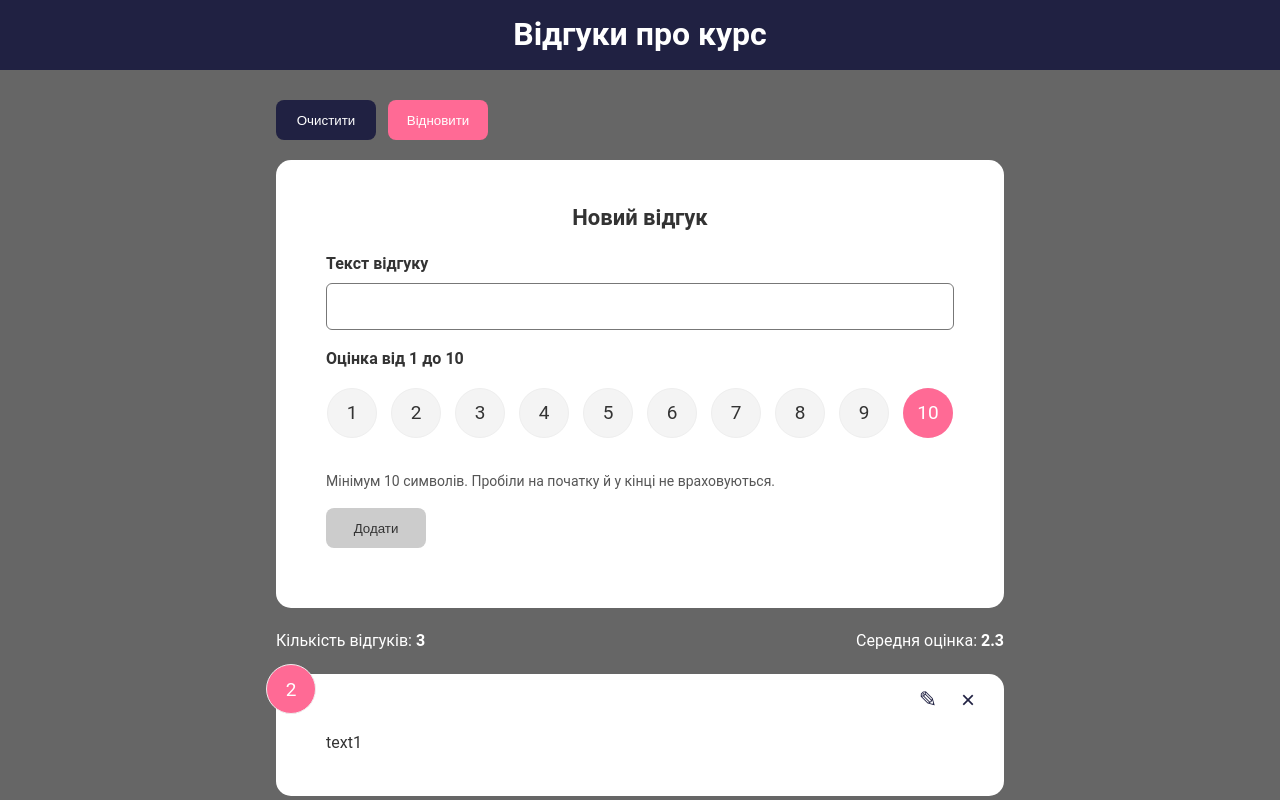
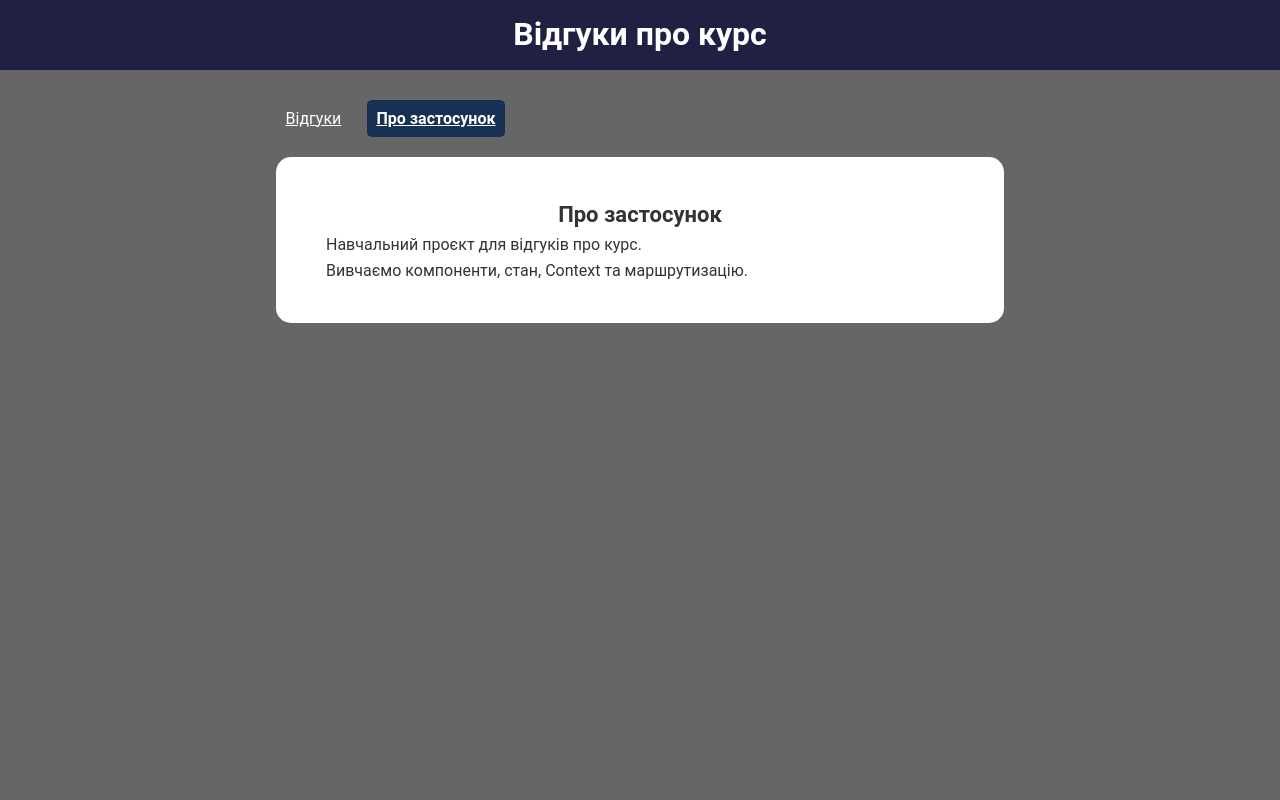
Before and after one commit to Volodymyr-Kovdrysh/frontend-2026, a React (Vite) app: page /about in a window 1280 px wide. Shown: the top 800 px of the page. Built offline with nearby package versions, Linux system fonts and the light colour scheme.

Commit message:
Кінець лекції №8

```diff
--- a/package.json
+++ b/package.json
@@ -12,6 +12,7 @@
   "dependencies": {
     "react": "^19.2.8",
     "react-dom": "^19.2.8",
+    "react-router": "7.9.3",
     "uuid": "^14.0.2"
   },
   "devDependencies": {
--- a/src/App.jsx
+++ b/src/App.jsx
@@ -1,65 +1,17 @@
-import { useContext } from "react";
-import FeedbackContext from "./context/FeedbackContext.jsx";
 import FeedBackList from "./components/FeedBackList.jsx";
 import FeedBackStat from "./components/FeedBackStat.jsx";
-import Header from "./components/Header.jsx";
 import FeedBackFormSection from "./components/FeedbackFormSection.jsx";
 import FeedBackProvider from "./context/FeedBackProvider.jsx";
-
-function FeedBackContent() {
-  const { editingFeedback, cancelEdit, clearFeedbacks, resetFeedbacks } =
-    useContext(FeedbackContext);
-
-  return (
-    <>
-      <Header />
-      <main className="container">
-        <div
-          className="feedback-actions"
-          role="group"
-          aria-label="Дії зі списком"
-        >
-          <button
-            type="button"
-            className="btn btn-primary"
-            onClick={clearFeedbacks}
-          >
-            Очистити
-          </button>
-          <button
-            type="button"
-            className="btn btn-secondary"
-            onClick={resetFeedbacks}
-          >
-            Відновити
-          </button>
-        </div>
-        {editingFeedback && (
-          <p role="status">
-            Обрано: {editingFeedback.text}
-            <button
-              type="button"
-              className="btn btn-secondary"
-              onClick={cancelEdit}
-            >
-              Закенсилити
-            </button>
-          </p>
-        )}
-
-        <FeedBackFormSection />
-        <FeedBackStat />
-        <FeedBackList />
-      </main>
-    </>
-  );
-}
+import FeedBackActions from "./components/FeedBackActions.jsx";
 
 function App() {
   return (
-    <FeedBackProvider>
-      <FeedBackContent />
-    </FeedBackProvider>
+    <main className="container">
+      <FeedBackActions />
+      <FeedBackFormSection />
+      <FeedBackStat />
+      <FeedBackList />
+    </main>
   );
 }
 
--- /dev/null
+++ b/src/components/FeedBackActions.jsx
@@ -0,0 +1,27 @@
+import { useContext } from "react";
+import FeedbackContext from "../context/FeedbackContext.jsx";
+
+function FeedBackActions() {
+  const { clearFeedbacks, resetFeedbacks } = useContext(FeedbackContext);
+
+  return (
+    <div className="feedback-actions" role="group" aria-label="Дії зі списком">
+      <button
+        type="button"
+        className="btn btn-primary"
+        onClick={clearFeedbacks}
+      >
+        Очистити
+      </button>
+      <button
+        type="button"
+        className="btn btn-secondary"
+        onClick={resetFeedbacks}
+      >
+        Відновити
+      </button>
+    </div>
+  );
+}
+
+export default FeedBackActions;
--- a/src/components/FeedBackForm.jsx
+++ b/src/components/FeedBackForm.jsx
@@ -28,7 +28,7 @@ const FeedBackForm = ({ onAdd, feedback, onCancel, onUpdate }) => {
   return (
     <Card>
       <form className="feedback-form" onSubmit={handleSubmit}>
-        <h2>Новий відгук</h2>
+        <h2>{isEditing ? "Редагування відгуку" : "Новий відгук"}</h2>
         <div className="form-field">
           <label htmlFor="feedback-text">Текст відгуку</label>
           <input
--- a/src/index.css
+++ b/src/index.css
@@ -338,3 +338,7 @@ input:focus {
     outline: 3px solid #005fcc;
     outline-offset: 3px;
 }
+.route-nav { display: flex; flex-wrap: wrap; gap: 1rem; margin-block: 1rem; }
+.route-nav a { color: inherit; padding: 0.35rem 0.6rem; border-radius: 0.3rem; }
+.route-nav a.active { background: #183153; color: white; font-weight: 700; }
+.route-nav a:focus-visible { outline: 3px solid #1677c8; outline-offset: 3px; }
--- a/src/main.jsx
+++ b/src/main.jsx
@@ -1,10 +1,28 @@
 import { StrictMode } from "react";
 import { createRoot } from "react-dom/client";
+import { createBrowserRouter } from "react-router";
+import { RouterProvider } from "react-router/dom";
 import "./index.css";
 import App from "./App.jsx";
+import AboutPage from "./pages/about-page.jsx";
+import RootPage from "./pages/root-page.jsx";
+import FeedBackProvider from "./context/FeedBackProvider";
+
+const router = createBrowserRouter([
+  {
+    path: "/",
+    element: <RootPage />,
+    children: [
+      { index: true, element: <App /> },
+      { path: "/about", element: <AboutPage /> },
+    ],
+  },
+]);
 
 createRoot(document.getElementById("root")).render(
   <StrictMode>
-    <App />
+    <FeedBackProvider>
+      <RouterProvider router={router} />
+    </FeedBackProvider>
   </StrictMode>,
 );
--- /dev/null
+++ b/src/pages/about-page.jsx
@@ -0,0 +1,15 @@
+import Card from "../shared/Card.jsx";
+
+function AboutPage() {
+  return (
+    <main className="container">
+      <Card>
+        <h2>Про застосунок</h2>
+        <p>Навчальний проєкт для відгуків про курс.</p>
+        <p>Вивчаємо компоненти, стан, Context та маршрутизацію.</p>
+      </Card>
+    </main>
+  );
+}
+
+export default AboutPage;
--- /dev/null
+++ b/src/pages/root-page.jsx
@@ -0,0 +1,18 @@
+import { NavLink, Outlet } from "react-router";
+import Header from "../components/Header.jsx";
+function RootPage() {
+  return (
+    <>
+      <Header />
+      <nav className="container route-nav" aria-label="Основна навігація">
+        <NavLink to="/" end>
+          Відгуки
+        </NavLink>
+        <NavLink to="/about">Про застосунок</NavLink>
+      </nav>
+      <Outlet />
+    </>
+  );
+}
+
+export default RootPage;
```
Also changed, not shown: 1 other file (tests, documents, lock files or other folders).
